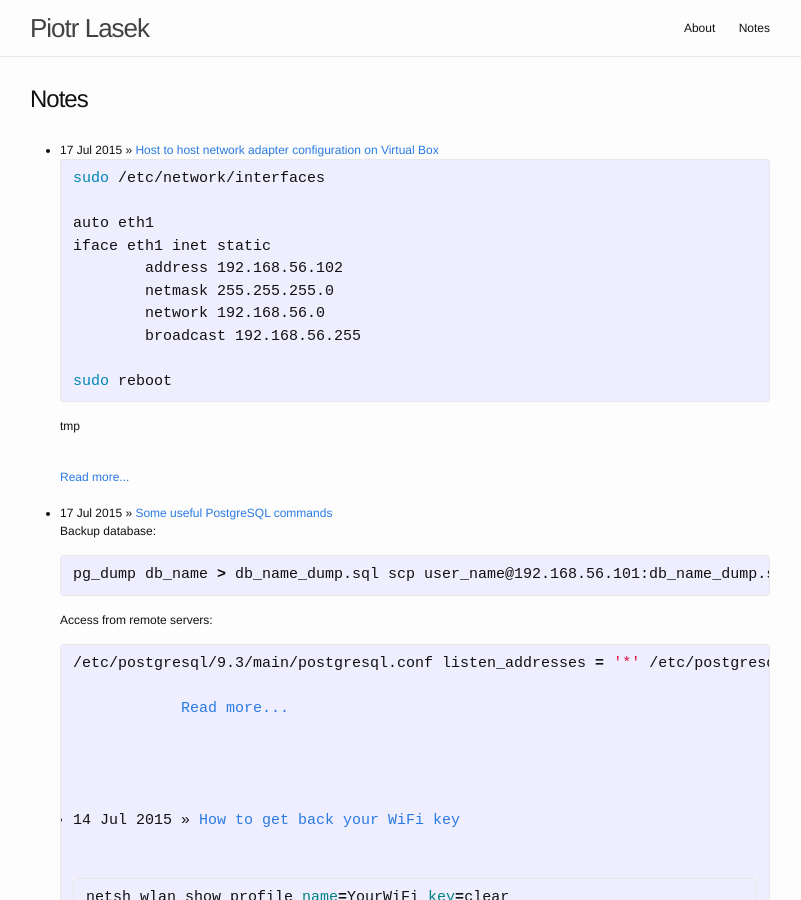
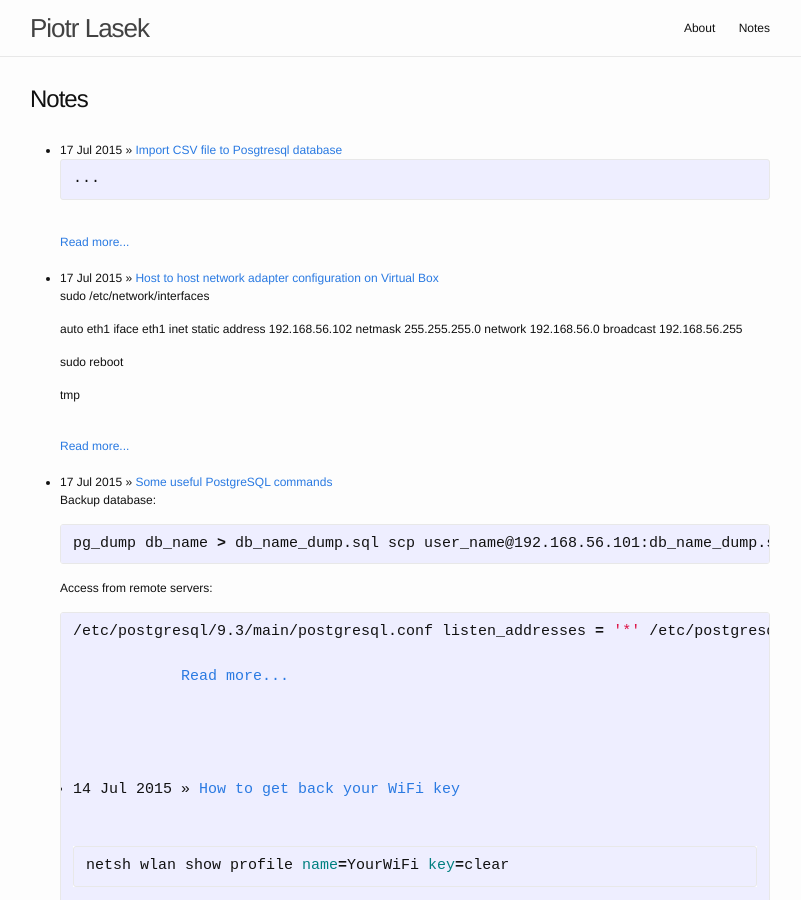
Before and after one commit to piotrlasek/piotrlasek.github.io, a Jekyll site: the page built from notes.md, in a window 1280 px wide and 900 px high. Shown: the whole window, without its empty margins (240-1041 px from the left). Built offline with Jekyll 4.4.1, drawn with Linux system fonts in a browser that asks for light colours.

Commit message:
some changes

```diff
--- a/_posts/2015-07-17-Host-to-host-network-adapter-configuration-on-Virtual-Box.markdown
+++ b/_posts/2015-07-17-Host-to-host-network-adapter-configuration-on-Virtual-Box.markdown
@@ -4,7 +4,6 @@ title: Host to host network adapter configuration on Virtual Box
 date: 2015-07-17 12:58
 categories:
 ---
-{% highlight bash%}
 
 sudo /etc/network/interfaces
 
@@ -17,6 +16,5 @@ iface eth1 inet static
 
 sudo reboot
 
-{% endhighlight %}
 
 tmp
--- /dev/null
+++ b/_posts/2015-07-17-Import-CSV-file-to-Posgtresql-database.markdown
@@ -0,0 +1,12 @@
+---
+layout: post
+title: Import CSV file to Posgtresql database
+date: 2015-07-17 13:02
+categories:
+---
+
+{%highlight bash%}
+
+...
+
+{%endhighlight%}
```
Also changed, not shown: 1 other file.
